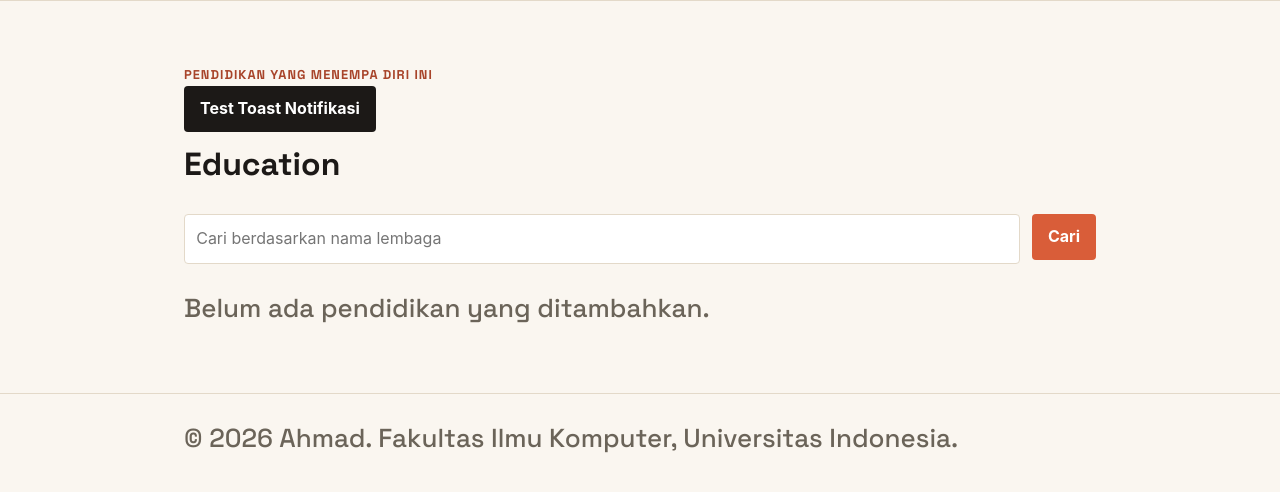
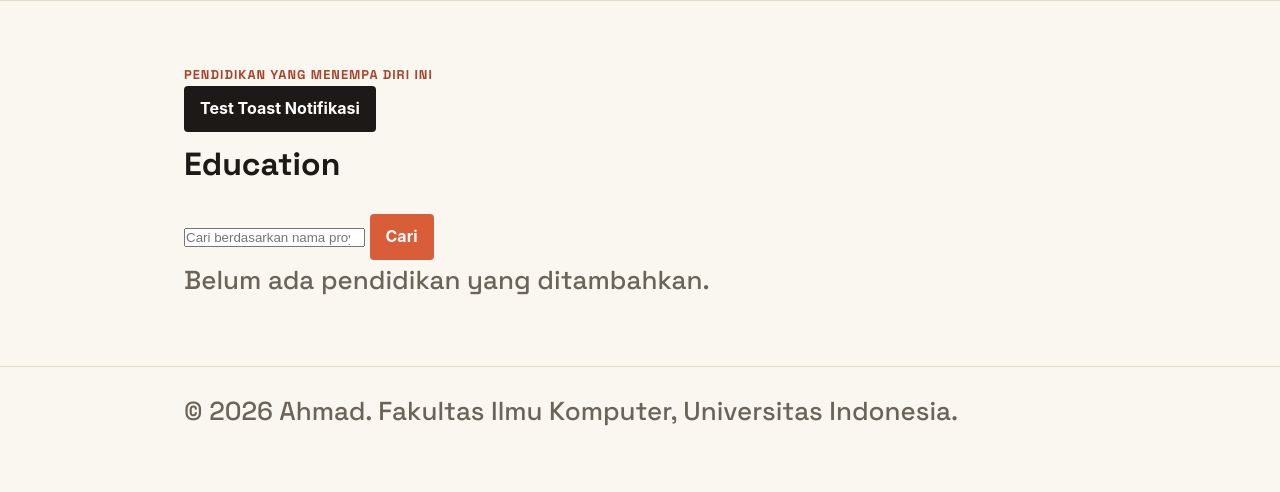
Before and after one commit to AhmadCSUI/myportofolio, a Django app: page /education/ in a window 1280 px wide. Shown: the part 74-566 px from the top of the page. Run offline with Django 5.2, Linux system fonts and the light colour scheme.

Commit message:
masih nyoba, abaikan

```diff
--- a/templates/education.html
+++ b/templates/education.html
@@ -20,17 +20,45 @@
                 </a>
 {% endif %}
             </div>
-            <form method="get"
-                  action="{% url 'main:show_education' %}"
-                  class="education-search">
-                <input type="search"
-                       name="title"
-                       value="{{ title_query }}"
-                       placeholder="Cari berdasarkan nama lembaga"
-                       class="education-search__input"
-                       aria-label="Cari berdasarkan nama lembaga">
-                <button type="submit" class="button">Cari</button>
-            </form>
+            <!-- <form method="get" -->
+            <!--       action="{% url 'main:show_education' %}" -->
+            <!--       class="education-search"> -->
+            <!--     <input type="search" -->
+            <!--            name="title" -->
+            <!--            value="{{ title_query }}" -->
+            <!--            placeholder="Cari berdasarkan nama lembaga" -->
+            <!--            class="education-search__input" -->
+            <!--            aria-label="Cari berdasarkan nama lembaga"> -->
+            <!--     <button type="submit" class="button">Cari</button> -->
+            <!-- </form> -->
+                <form id="project-search-form" class="project-search">
+                    <input type="search"
+                           id="search-input"
+                           name="title"
+                           value="{{ title_query }}"
+                           placeholder="Cari berdasarkan nama proyek"
+                           class="project-search__input"
+                           aria-label="Cari berdasarkan nama proyek">
+                    <button type="submit" class="button">Cari</button>
+                </form>
+
+                <!-- Loading State -->
+                <div id="loading" class="empty-state hide">
+                    <p>Memuat projects...</p>
+                </div>
+
+                <!-- Error State -->
+                <div id="error" class="empty-state hide">
+                    <p>Gagal memuat data projects. Silakan coba lagi.</p>
+                </div>
+
+                <!-- Empty State -->
+                <div id="empty" class="empty-state hide">
+                    <p>Belum ada proyek yang ditambahkan atau ditemukan.</p>
+                </div>
+
+                <!-- Project Grid -->
+                <div id="grid" class="experience-grid project-grid hide"></div>
             <div class="experience-grid">
                 {% for education in educations_list %}
                     <article class="experience-card">
```
